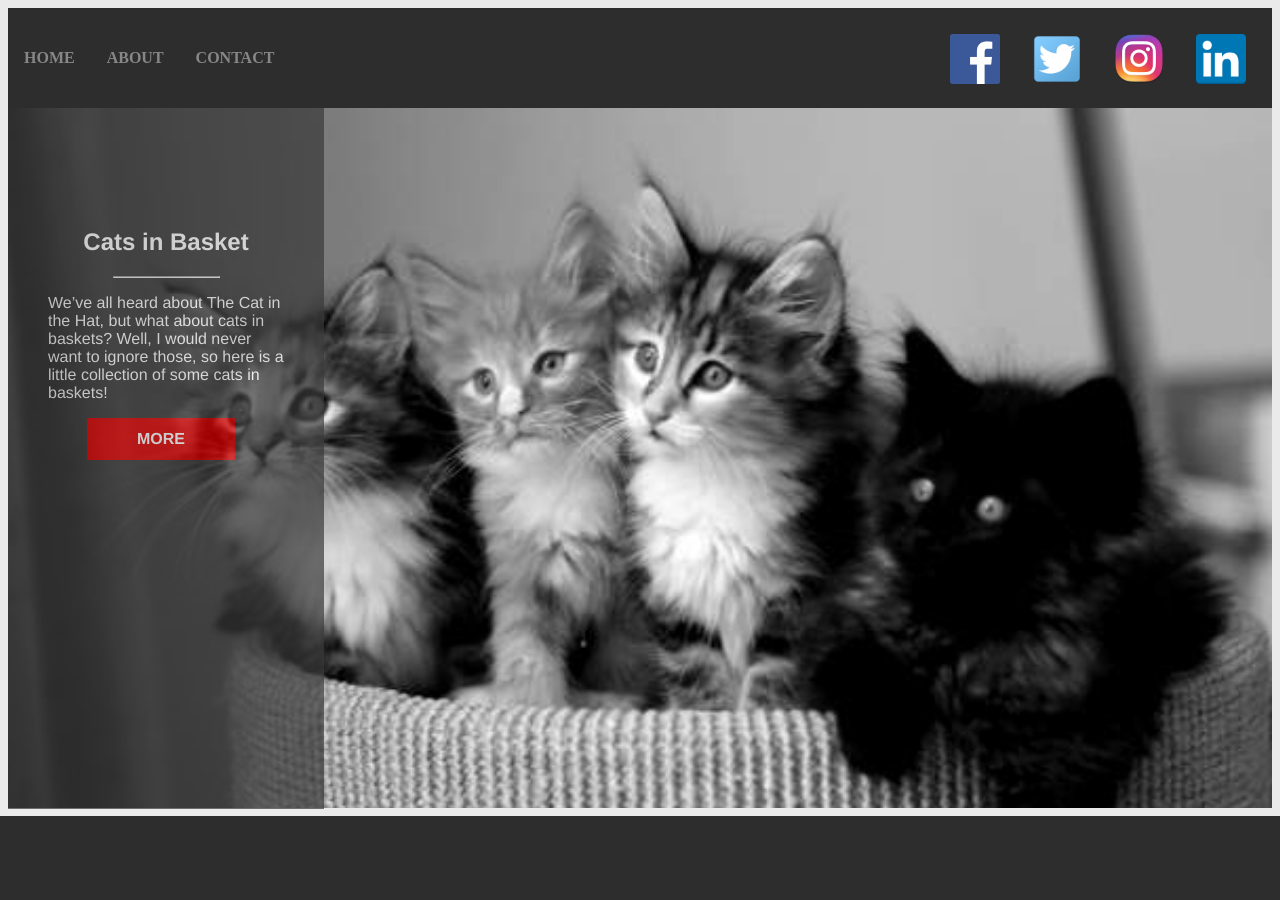
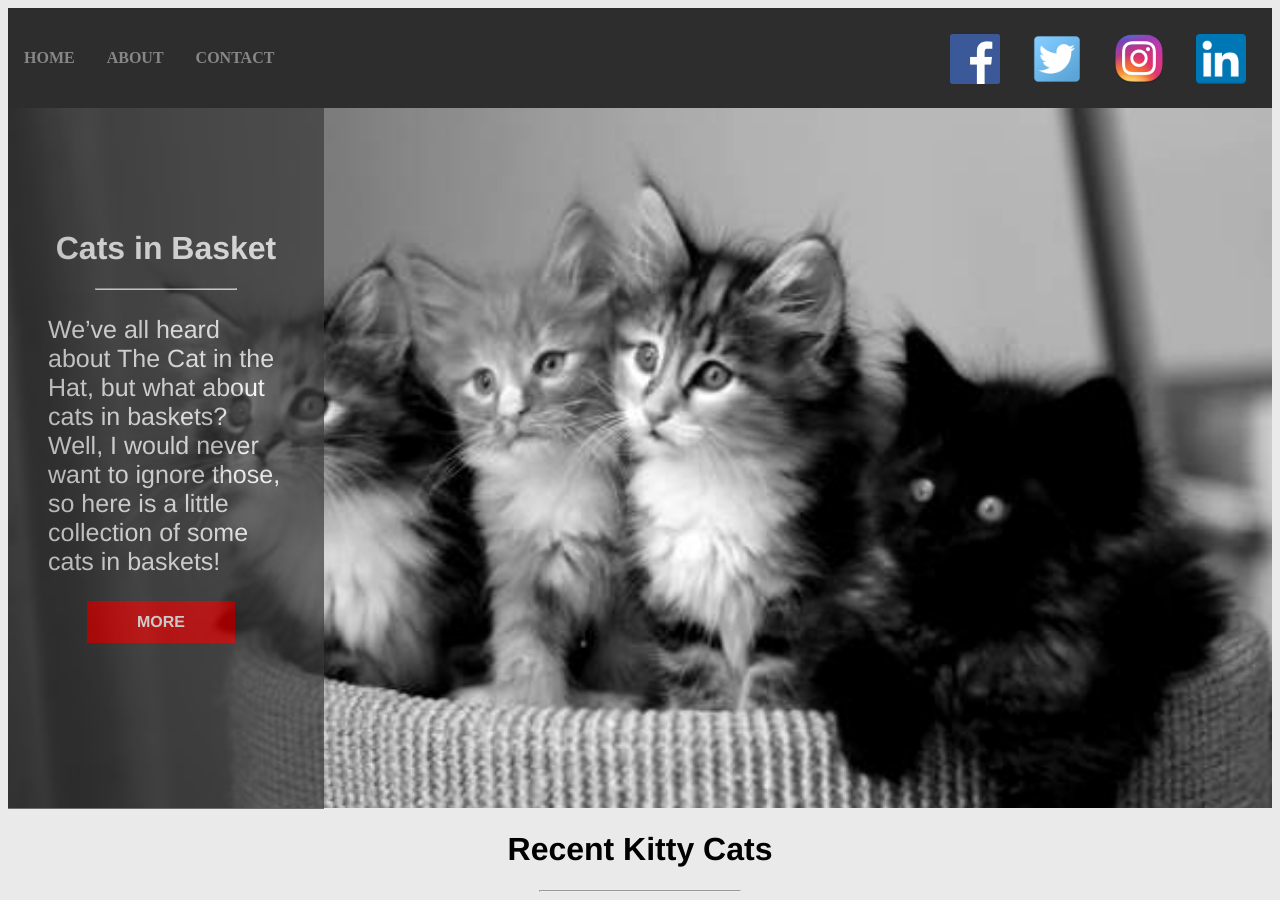
Before and after one commit to festuskiambi/kitty-kats, a PHP site: page / in a window 1280 px wide. Before the commit the page ends 816 px from the top, so only its background shows below. Run offline with PHP 8.4, Linux system fonts and the light colour scheme; some web fonts are replaced.

Commit message:
add cat row

```diff
--- a/css/style.css
+++ b/css/style.css
@@ -75,9 +75,9 @@ body{
 
 }
 #slider_textbox hr{
-    width: 105px;
+    width: 140px;
 }
-#slider_textbox h2{
+#slider_textbox h1{
    padding-top: 100px;
    text-align: center
 }
@@ -85,6 +85,7 @@ body{
     margin-left: 40px;
     margin-right: 40px;
     text-align:left;
+    font-size: 25px;
 }
 #my_button{
     position: absolute;
@@ -98,3 +99,19 @@ body{
     left: 25%;
     font-weight:bold;
 }
+.recent_kitty_cats{
+    width: 100%;
+    height: inherit;
+}
+.recent_kitty_cats h1{
+   padding-top: 2px;
+   text-align: center
+
+}
+.recent_kitty_cats hr{
+   width: 200px;
+}
+#cat_row{
+    width: 100%;
+    height: 300px:
+}
--- a/index.html
+++ b/index.html
@@ -28,16 +28,23 @@
             </div>
             <div class ="landing_page">
                 <div id="slider_textbox">
-                   <h2>Cats in Basket</h2>
+                   <h1>Cats in Basket</h1>
                     <hr>
                    <p>
                        We’ve all heard about The Cat in the Hat, but what about cats in baskets? Well, I would never want to ignore those, so here is a little collection of some cats in baskets!
                     </p>
                     <a href="#" id="my_button">MORE</a>
-
-                </div>
+                    </div>
             </div>
             <div class ="recent_kitty_cats">
+                <h1>Recent Kitty Cats</h1>
+                <hr>
+                <div id ="cat_row">
+                </div>
+                <div id ="cat_row">
+                </div>
+                <div id ="cat_row">
+                </div>
             </div>
             <div class = "footer">
             </div>
```
